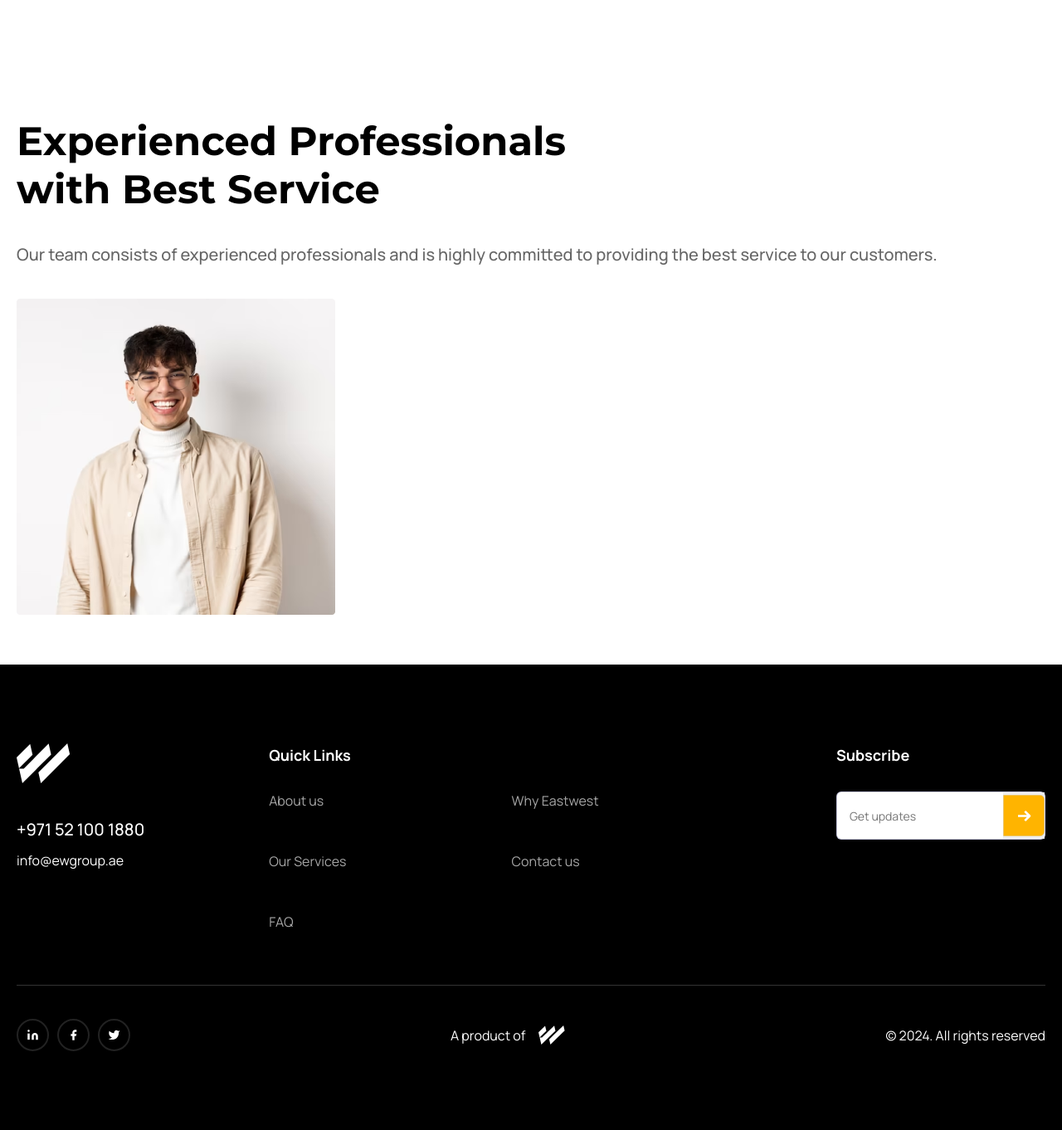
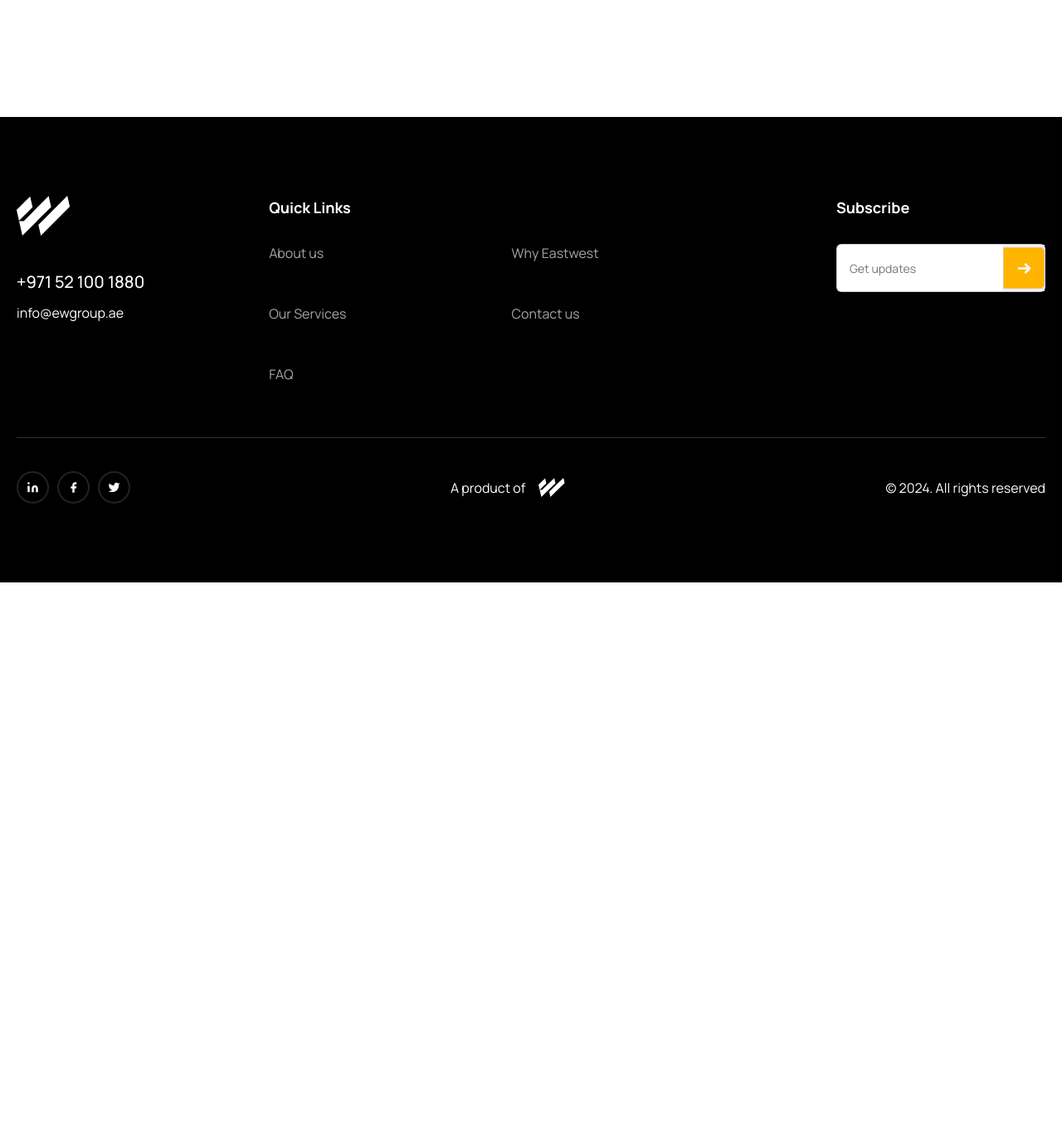
Before and after one commit to murodalidev/ewgroup, a Django app: page /about/ in a window 1280 px wide. Shown: the part 832-2194 px from the top of the page at 83% size. After the commit the page ends 1534 px from the top, so only its background shows below. Run offline with Django 4.2, Linux system fonts and the light colour scheme; data comes from the database, SQL or seed files in the repository; parts of the project's set-up code (start-up, migrations or seed data) failed here and were passed over.

Commit message:
modified

```diff
--- a/static/style/css/style.css
+++ b/static/style/css/style.css
@@ -638,6 +638,9 @@
 @media (max-width: 1110px) {
   .faq-section .container > div > div {
     display: none !important;
+  }
+  .faq-section .container > div ul {
+    width: 100%;
   }
   .faq-section .container .faq-que-ans {
     display: block !important;
--- a/templates/app/about.html
+++ b/templates/app/about.html
@@ -47,28 +47,28 @@
     <!-- Solutions section end -->
 
     <!-- Professionals section start -->
-    <section class="professionals-section">
-        <div class="container">
-            <h2>Experienced Professionals with Best Service</h2>
-            <p>
-                Our team consists of experienced professionals and is highly committed
-                to providing the best service to our customers.
-            </p>
-
-            <div class="cards">
-                {% for team in teams %}
-                    <div class="card">
-                        <img src="{{ team.image.url }}" alt="professionals img">
-
-                        <div class="card-content">
-                            <h3>{{ team.full_name }}</h3>
-                            <p>{{ team.position }}</p>
-                        </div>
-                    </div>
-                {% endfor %}
-            </div>
-        </div>
-    </section>
+{#    <section class="professionals-section">#}
+{#        <div class="container">#}
+{#            <h2>Experienced Professionals with Best Service</h2>#}
+{#            <p>#}
+{#                Our team consists of experienced professionals and is highly committed#}
+{#                to providing the best service to our customers.#}
+{#            </p>#}
+{##}
+{#            <div class="cards">#}
+{#                {% for team in teams %}#}
+{#                    <div class="card">#}
+{#                        <img src="{{ team.image.url }}" alt="professionals img">#}
+{##}
+{#                        <div class="card-content">#}
+{#                            <h3>{{ team.full_name }}</h3>#}
+{#                            <p>{{ team.position }}</p>#}
+{#                        </div>#}
+{#                    </div>#}
+{#                {% endfor %}#}
+{#            </div>#}
+{#        </div>#}
+{#    </section>#}
     <!-- Professionals section end -->
 
 {% endblock %}
--- a/templates/app/contact.html
+++ b/templates/app/contact.html
@@ -61,12 +61,12 @@
             <div>
                 <h3>Email Address</h3>
                 <h3>info@ewgroup.ae</h3>
-                <p>Assistance hours: Monday - Friday 8 am to 6 pm EST</p>
+                <p>Assistance hours: <br>Monday - Friday 8 am to 6 pm EST</p>
             </div>
             <div>
                 <h3>Number</h3>
                 <h3>+971 52 100 1880</h3>
-                <p>Assistance hours: Monday - Friday 8 am to 6 pm EST</p>
+                <p>Assistance hours: <br>Monday - Friday 8 am to 6 pm EST</p>
             </div>
         </div>
     </section>
--- a/templates/app/services.html
+++ b/templates/app/services.html
@@ -16,7 +16,7 @@
                 your cargo is handled safely and efficiently.
             </p>
         </div>
-        <div class="cards">
+        <div class="cards container">
             {% for service in services %}
                 <div class="card">
                     <div>
```
